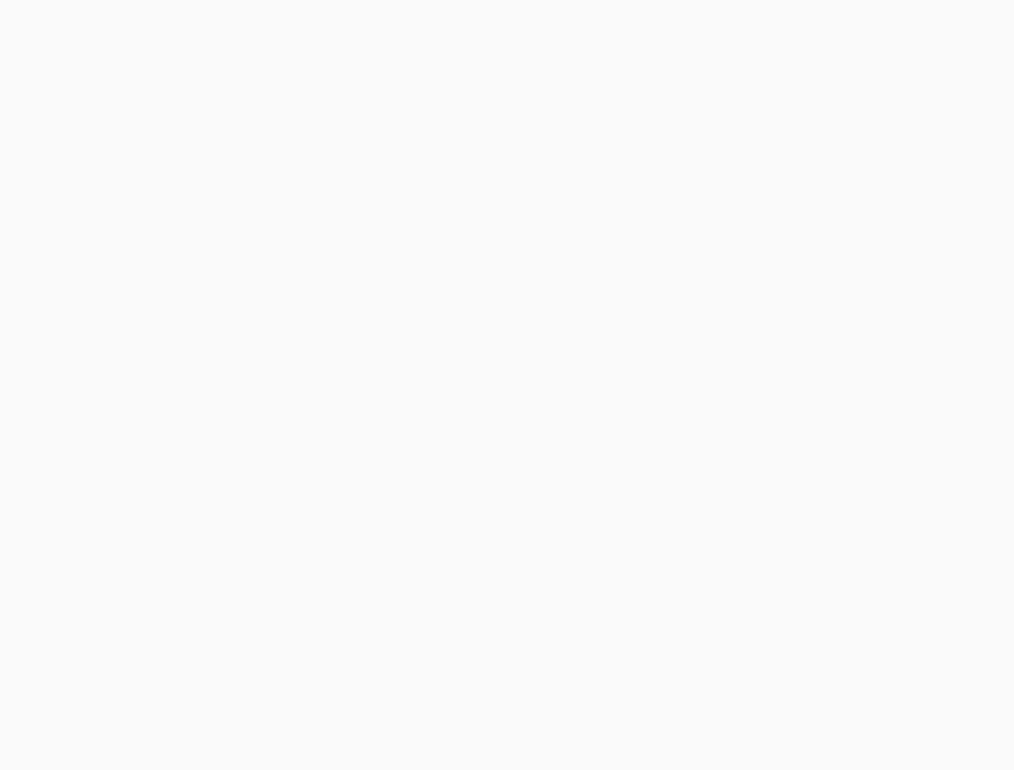
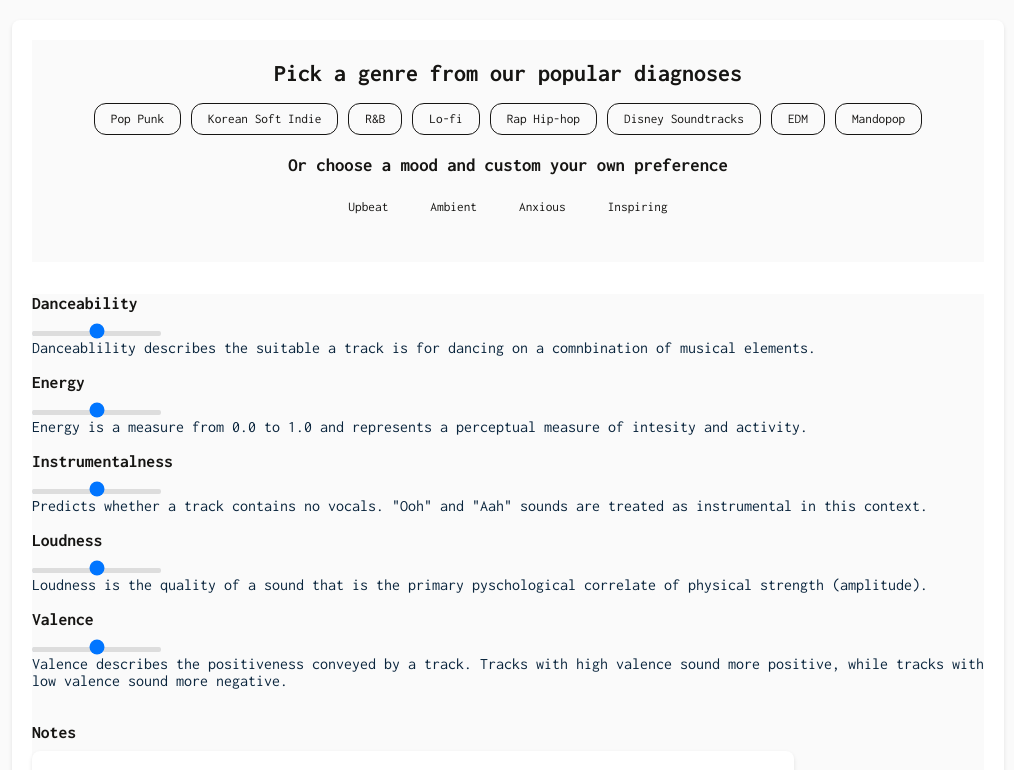
Before and after one commit to ashton15022002/UI-Resonance, a React (Vite) app: page /input in a window 1280 px wide. Before the commit this address had no page. Shown: the top 770 px of the page, without its empty margins (8-1022 px from the left). Built offline with nearby package versions, Linux system fonts and the light colour scheme.

Commit message:
Created a draft for the input page

```diff
--- a/src/App.tsx
+++ b/src/App.tsx
@@ -1,6 +1,7 @@
 import { BrowserRouter, Route, Routes } from "react-router-dom";
 import { useEffect } from "react";
 import Home from "./Home";
+import Input from "./Input";
 
 function App() {
 	useEffect(() => {
@@ -13,7 +14,7 @@ function App() {
 				<Routes>
 					<Route index element={<Home />} />
 					<Route path="/home" element={<Home />} />
-
+					<Route path="/input" element={<Input />} />
 				</Routes>
 			</BrowserRouter>
 		</div>
--- a/src/Home.tsx
+++ b/src/Home.tsx
@@ -1,7 +1,7 @@
 import { useState, useEffect } from "react";
 import { useNavigate } from "react-router-dom";
 import ScrollReveal from "scrollreveal";
-import './assets/css/Home.css';
+import "./assets/css/Home.css";
 
 const sr = ScrollReveal({
   duration: 3000,
@@ -30,9 +30,8 @@ const Home = () => {
           <div className="home__data">
             <h1 className="home__title">How sick is your music?</h1>
             <p className="home__description">
-							Our sophisticated AI diagnoses and prescribes
-							awesome remedies for that aweful music taste of
-							yours.
+              Our sophisticated AI diagnoses and prescribes awesome remedies for
+              that aweful music taste of yours.
             </p>
 
             <div className="button-container">
@@ -52,16 +51,14 @@ const Home = () => {
               <p className="home__description">
                 Or upload your Spotify playlist below
               </p>
-							<div className="input-container">
+              <div className="home_input_container">
                 <form action="">
                   <input
                     type="text"
                     id="lname"
                     name="lname"
                     defaultValue="Insert Spotify playlist link here"
-										onChange={(e) =>
-											setPlaylistLink(e.target.value)
-										}
+                    onChange={(e) => setPlaylistLink(e.target.value)}
                   />
                 </form>
               </div>
--- /dev/null
+++ b/src/Input.tsx
@@ -0,0 +1,168 @@
+import { useState, useEffect } from "react";
+import { useNavigate } from "react-router-dom";
+import ScrollReveal from "scrollreveal";
+import "./assets/css/Input.css";
+
+const Input = () => {
+  const [values, setValues] = useState({
+    danceability: 50,
+    energy: 50,
+    instrumentalness: 50,
+    loudness: 50,
+    valence: 50,
+    notes: "",
+  });
+
+  const handleSliderChange = (e) => {
+    setValues({ ...values, [e.target.name]: e.target.value });
+  };
+
+  const handleTextareaChange = (e) => {
+    setValues({ ...values, notes: e.target.value });
+  };
+
+  const handleSubmit = () => {
+    // Submit handler logic
+    console.log(values);
+  };
+
+  return (
+    <div className="input-page">
+      <div className="input-container">
+        <div className="container">
+          <h2>Pick a genre from our popular diagnoses</h2>
+          <br></br>
+          <div
+            className="btn-group"
+            style={{
+              display: "flex",
+              justifyContent: "center",
+              flexWrap: "wrap",
+            }}
+          >
+            <button className="btn-primary">Pop Punk</button>
+            <button className="btn-primary">Korean Soft Indie</button>
+            <button className="btn-primary">R&B</button>
+            <button className="btn-primary">Lo-fi</button>
+            <button className="btn-primary">Rap Hip-hop</button>
+            <button className="btn-primary">Disney Soundtracks</button>
+            <button className="btn-primary">EDM</button>
+            <button className="btn-primary">Mandopop</button>
+          </div>
+
+          <h3>Or choose a mood and custom your own preference</h3>
+          <br></br>
+          <div className="btn-group">
+            <button className="btn-secondary">Upbeat</button>
+            <button className="btn-secondary">Ambient</button>
+            <button className="btn-secondary">Anxious</button>
+            <button className="btn-secondary">Inspiring</button>
+          </div>
+        </div>
+        <div className="slider-container">
+          <label htmlFor="danceability">Danceability</label>
+          <input
+            className="slider"
+            type="range"
+            id="danceability"
+            name="danceability"
+            min="0"
+            max="100"
+            value={values.danceability}
+            onChange={handleSliderChange}
+          />
+          <div className="info">
+            Danceablility describes the suitable a track is for dancing on a
+            comnbination of musical elements.
+          </div>
+          <br></br>
+          <label htmlFor="energy">Energy</label>
+          <input
+            className="slider"
+            type="range"
+            id="energy"
+            name="energy"
+            min="0"
+            max="100"
+            value={values.energy}
+            onChange={handleSliderChange}
+          />
+          <div className="info">
+            Energy is a measure from 0.0 to 1.0 and represents a perceptual
+            measure of intesity and activity.
+          </div>
+          <br></br>
+          <label htmlFor="instrumentalness">Instrumentalness</label>
+          <input
+            className="slider"
+            type="range"
+            id="instrumentalness"
+            name="instrumentalness"
+            min="0"
+            max="100"
+            value={values.instrumentalness}
+            onChange={handleSliderChange}
+          />
+          <div className="info">
+            Predicts whether a track contains no vocals. "Ooh" and "Aah" sounds
+            are treated as instrumental in this context.
+          </div>
+          <br></br>
+          <label htmlFor="loudness">Loudness</label>
+          <input
+            className="slider"
+            type="range"
+            id="loudness"
+            name="loudness"
+            min="0"
+            max="100"
+            value={values.loudness}
+            onChange={handleSliderChange}
+          />
+          <div className="info">
+            Loudness is the quality of a sound that is the primary pyschological
+            correlate of physical strength (amplitude).
+          </div>
+          <br></br>
+          <label htmlFor="valence">Valence</label>
+          <input
+            className="slider"
+            type="range"
+            id="valence"
+            name="valence"
+            min="0"
+            max="100"
+            value={values.valence}
+            onChange={handleSliderChange}
+          />
+          <div className="info">
+            Valence describes the positiveness conveyed by a track. Tracks with
+            high valence sound more positive, while tracks with low valence
+            sound more negative.
+          </div>
+          <br></br>
+          <br></br>
+
+          <div className="note">
+            <div className="label-container">
+              <label htmlFor="notes">Notes</label>
+            </div>
+            <div className="input-container">
+              <textarea
+                id="notes"
+                name="notes"
+                placeholder="E.g. Some soft chill Korean indie"
+              ></textarea>
+              <br />
+              <button className="btn-submit" onClick={handleSubmit}>
+                Give me new songs!
+              </button>
+            </div>
+          </div>
+        </div>
+      </div>
+    </div>
+  );
+};
+
+export default Input;
--- a/src/assets/css/Home.css
+++ b/src/assets/css/Home.css
@@ -8,7 +8,6 @@
   display: grid;
   align-content: center;
 }
-
 .home__data {
   text-align: center;
 }
@@ -28,7 +27,7 @@
   align-items: center;
 }
 
-.input-container input {
+.home_input_container input {
   margin-top: 0.5rem;
   height: 2rem;
   padding-left: 0.5rem;
@@ -118,7 +117,7 @@
     display: grid;
   }
 
-	.input-container {
+  .home_input_container {
     justify-self: center;
   }
 }
@@ -153,7 +152,7 @@
     display: block;
   }
 
-	.input-container input {
+  .home_input_container input {
     width: 20rem;
   }
 
--- a/src/assets/css/Input.css
+++ b/src/assets/css/Input.css
@@ -0,0 +1,163 @@
+.input-page {
+  display: flex;
+  align-items: center;
+  padding: 20px;
+}
+
+.input-container {
+  width: 100vw;
+  background-color: #fff;
+  padding: 20px;
+  border-radius: 8px;
+  box-shadow: 0 2px 4px rgba(0, 0, 0, 0.1);
+}
+
+.container {
+  max-width: 800px;
+  margin: 0 auto;
+  padding: 20px;
+  text-align: center;
+}
+
+.btn-group {
+  display: flex;
+  flex-wrap: wrap;
+  justify-content: center;
+  gap: 10px;
+  margin-bottom: 20px;
+}
+
+.btn-primary,
+.btn-submit {
+  display: flex;
+  background-color: #fafafa;
+  color: var(--text-color);
+  border: solid 1px var(--text-color);
+  border-radius: 0.75rem;
+  padding: 0.5rem 1rem;
+}
+.btn-primary:hover,
+.btn-submit:hover {
+  background-color: var(--secondary-color);
+  border-color: var(--secondary-color);
+  color: #fff;
+  transition: 0.2s;
+  cursor: pointer;
+}
+.btn-primary:active,
+.btn-submit:active {
+  display: inline-block;
+  background-color: var(--text-color);
+  color: #fafafa;
+  padding: 0.5rem 1rem;
+  border-radius: 0.75rem;
+  font-size: 1.2rem;
+}
+.btn-secondary {
+  display: inline-block;
+  border-style: none;
+  padding: 0.5rem 1rem;
+}
+label {
+  display: block;
+  font-weight: bold;
+  font-size: 1.1rem;
+  margin-bottom: 10px;
+  text-align: left;
+}
+.info {
+  font-display: block;
+  color: #0a253d;
+  font-size: 1rem;
+}
+.slider-container {
+  margin-bottom: 20px;
+}
+/* Styling the slider track */
+.slider::-webkit-slider-runnable-track {
+  width: 100%;
+  height: 5px;
+  background: #ddd; /* Light grey track */
+  border-radius: 2px;
+}
+
+.slider::-moz-range-track {
+  width: 100%;
+  height: 4px;
+  background: #ddd;
+  border-radius: 2px;
+}
+
+.slider::-ms-track {
+  width: 100%;
+  height: 100px;
+  background: #ddd;
+  border-radius: 2px;
+}
+
+/* Styling the slider thumb */
+.slider::-webkit-slider-thumb {
+  -webkit-appearance: none;
+  appearance: none;
+  width: 20px; /* Width of the slider thumb */
+  height: 20px; /* Height of the slider thumb */
+  background: #fff; /* White thumb */
+  border: 1px solid #000; /* Black border */
+  border-radius: 50%; /* Make it circular */
+  cursor: pointer;
+  margin-top: -8px; /* Centers the thumb on the track */
+}
+
+.slider::-moz-range-thumb {
+  width: 10px;
+  height: 20px;
+  background: #fff;
+  border: 1px solid #000;
+  border-radius: 50%;
+  cursor: pointer;
+}
+
+.slider::-ms-thumb {
+  width: 20px;
+  height: 20px;
+  background: #fff;
+  border: 1px solid #000;
+  border-radius: 50%;
+  cursor: pointer;
+}
+
+
+.slider-value {
+  display: flex;
+  justify-content: space-between;
+}
+
+.slider-label {
+  text-align: center;
+  font-style: italic;
+}
+
+.input-container {
+  width: 80%;
+  flex-direction: column;
+  align-items: center;
+}
+
+textarea#notes {
+  width: 100%;
+  height: 120px;
+  border: 1px solid #ccc;
+  border-radius: 15px;
+  padding: 15px;
+  box-shadow: inset 0 0 5px rgba(0, 0, 0, 0.1);
+  font-size: 16px;
+  color: #333;
+  resize: none;
+  box-sizing: border-box;
+  margin-bottom: 20px;
+}
+
+textarea#notes::placeholder {
+  color: #888;
+  font-style: italic;
+}
```
Also changed, not shown: src/assets/css/index.css (line endings or trailing spaces). Lines whose indentation alone changed are shown as unchanged.
